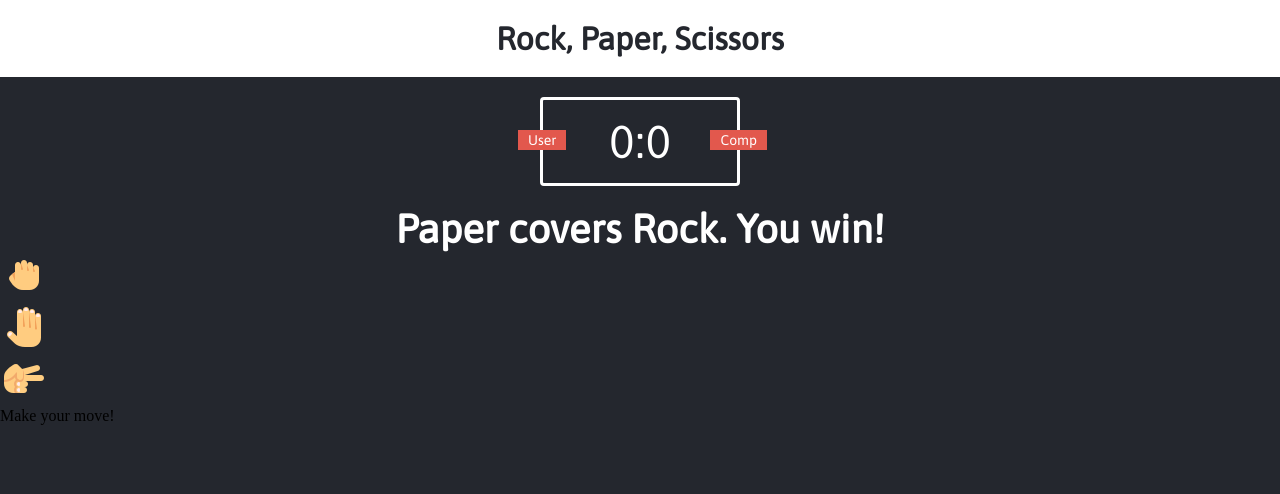
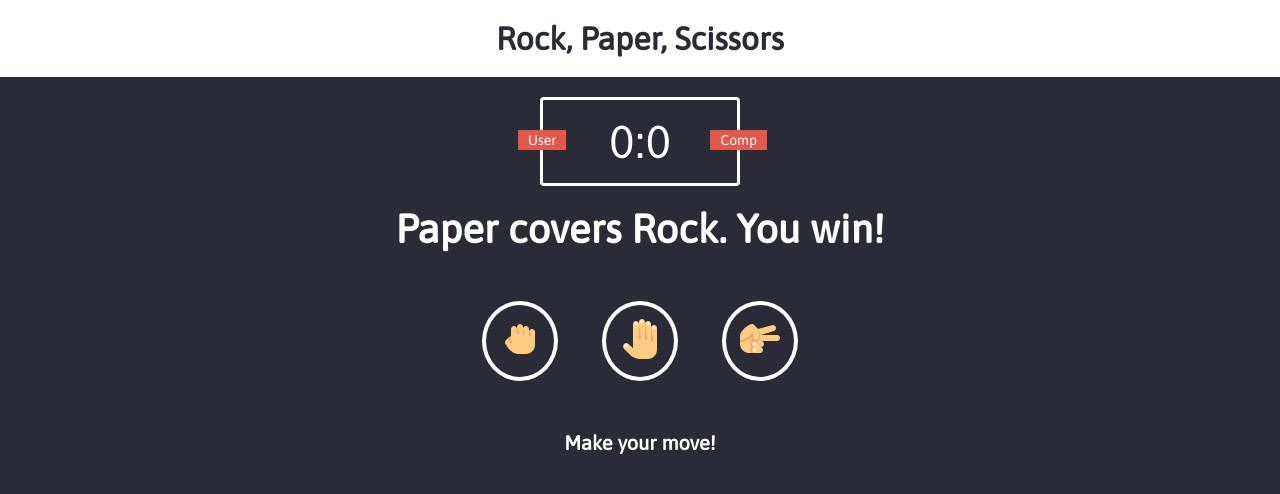
Before and after one commit to juliannatetreault/Rock-Paper-Scissors, a plain HTML site: page index.html in a window 1280 px wide. Drawn offline with Linux system fonts and the light colour scheme.

Commit message:
finished index page styling

```diff
--- a/styles.css
+++ b/styles.css
@@ -7,7 +7,7 @@
 }
 
 body {
-    background-color: #24272E;
+    background-color: #292C34;
 }
 
 header {
@@ -16,7 +16,7 @@ header {
 }
 
 header > h1 {
-    color: #24272E;
+    color: #292C34;
     text-align: center;
     font-family: Asap, sans-serif;
 }
@@ -64,3 +64,31 @@ header > h1 {
     font-family: Asap, sans-serif;
     font-weight: bold;
 }
+
+.choices {
+    margin: 50px 0;
+    text-align: center;
+}
+
+.choice {
+    border: 4px solid #ffffff;
+    border-radius: 50%;
+    margin: 0 20px;
+    padding: 10px;
+    display: inline-block;
+    transition: all 0.3s ease;
+}
+
+.choice:hover {
+    cursor: pointer;
+    background: #24272E;
+}
+
+#action-message {
+    text-align: center;
+    color: #ffffff;
+    font-family: Asap, sans-serif;
+    font-weight: bold;
+    font-size: 20px;
+    margin-top: 20px;
+}
```
